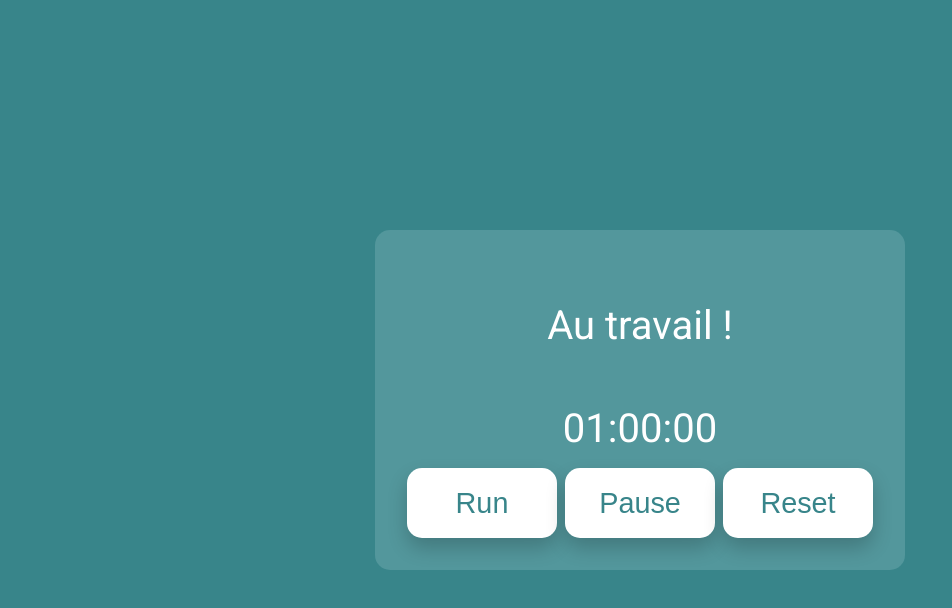
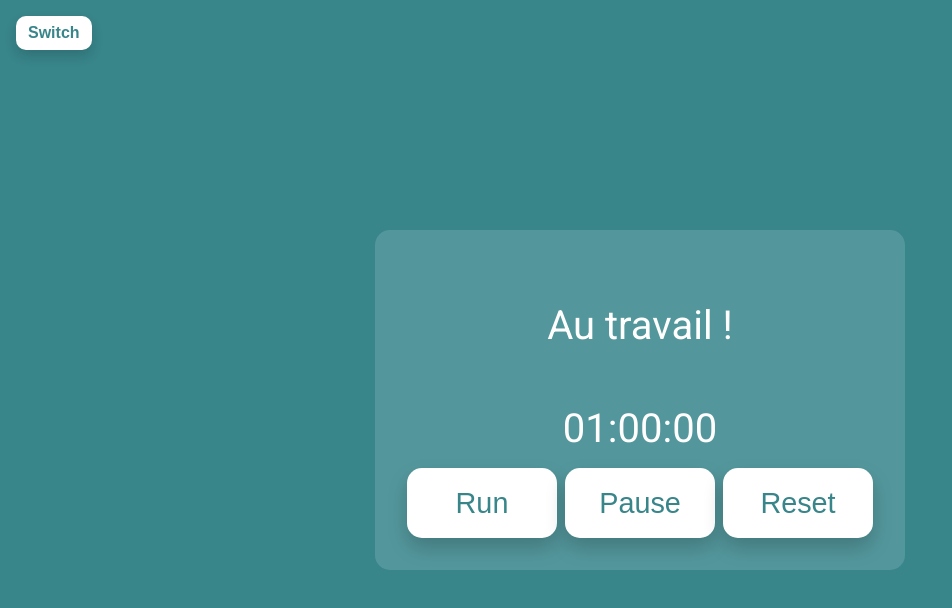
Before and after one commit to RiosRazafinandriana/CountDownApp, a React (Vite) app: page / in a window 1280 px wide. Shown: the top 608 px of the page, without its empty margins (0-952 px from the left). Built offline with nearby package versions, Linux system fonts and the light colour scheme.

Commit message:
wake lock added

```diff
--- a/src/Timer.tsx
+++ b/src/Timer.tsx
@@ -9,14 +9,46 @@ const Timer = () => {
     const [mode, setMode] = useState<"work" | "break">("work");
     const intervalRef = useRef<ReturnType<typeof setInterval> | null>(null); // stocke l'intervalle
     const { playSound } = useWithSound(alarm)
+    const wakeLockRef = useRef<WakeLockSentinel | null>(null);
+
+    const requestWakeLock = async () => {
+        try {
+            if ('wakeLock' in navigator) {
+                wakeLockRef.current = await navigator.wakeLock.request('screen');
+                console.log('Wake Lock activé');
+            }
+        } catch (err) {
+            console.error('Wake Lock error:', err);
+        }
+    };
+
+    const releaseWakeLock = async () => {
+        if (wakeLockRef.current) {
+            await wakeLockRef.current.release();
+            wakeLockRef.current = null;
+            console.log('Wake Lock libéré');
+        }
+    };
+
+    const toggleWorkState = () => {
+        if (mode === "work") {
+            setMode("break");
+            setDuration (900);
+        } else {
+            setMode("work");
+            setDuration(3600);
+        }
+    }
 
     const handleTimeOut = () => {
         playSound()
+        releaseWakeLock()
     }
 
     const startTimer = () => {
         if(!isRunning){
                 setIsRunning(true)
+                requestWakeLock()
                 intervalRef.current = setInterval(() => {
                 setDuration(prevduration => {
                     if (prevduration <= 0) {
@@ -46,6 +78,7 @@ const Timer = () => {
             clearInterval(intervalRef.current);
             intervalRef.current = null
             setIsRunning(false)
+            releaseWakeLock()
         }
     }
 
@@ -60,6 +93,7 @@ const Timer = () => {
             setDuration(900);
         }
         setIsRunning(false)
+        releaseWakeLock()
     }
 
     const formatTime = (seconds: number) => {
@@ -94,6 +128,8 @@ const Timer = () => {
     }, [])*/
 
     return (
+        <div>
+            <button className="switch-btn" onClick={toggleWorkState}>Switch</button>
             <div className="timer">
                 <p>{mode === "work" ? "Au travail !" : "Pause"}</p>
                 <label>{formatTime(duration)}</label>
@@ -104,6 +140,7 @@ const Timer = () => {
                     <button onClick={resetTimer}>Reset</button>
                 </div>
             </div>
+        </div>
     )
 }
 
--- a/src/style.css
+++ b/src/style.css
@@ -35,3 +35,20 @@ html, body, #root {
 	align-items: center;
 	justify-content: center;
 }
+
+/* switch button fixed top-left */
+.switch-btn {
+	position: fixed;
+	top: 1rem;
+	left: 1rem;
+	z-index: 1000;
+	width: auto;
+	height: auto;
+	padding: 0.5rem 0.75rem;
+	font-size: 1rem;
+	border-radius: 10px;
+	box-shadow: 0 6px 12px rgba(0,0,0,0.15);
+	background-color: white;
+	color: rgb(56 133 138);
+	font-weight: 600;
+}
```
